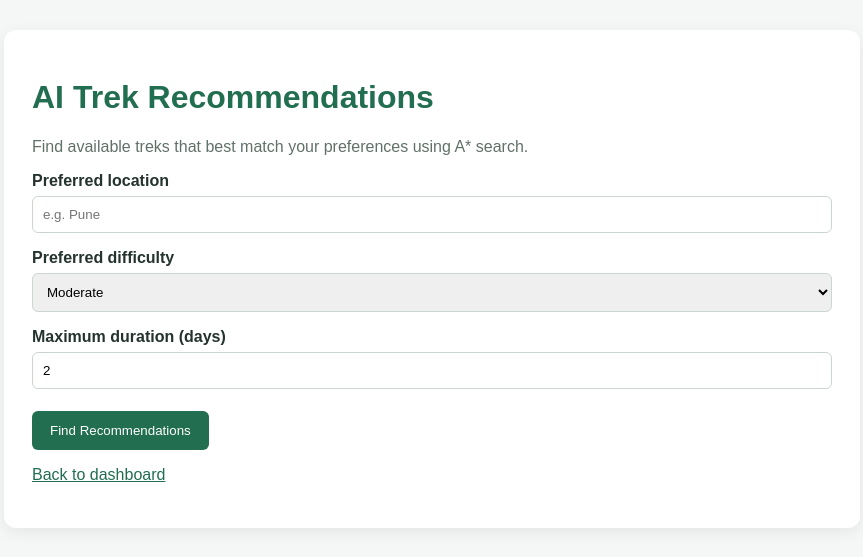
After one commit to mrnl01/trek-management-system, a Flask app: page /user/ai-recommendations in a window 1280 px wide. The commit adds this page. Shown: the top 557 px of the page, without its empty margins (208-1071 px from the left). Run offline with Flask 3, Linux system fonts and the light colour scheme; the visitor is signed in with stand-in values (Sample User, id 1); parts of the project's set-up code (start-up, migrations or seed data) failed here and were passed over.

Commit message:
Add remaining project files

```diff
--- /dev/null
+++ b/ai_recommender.py
@@ -0,0 +1,220 @@
+
+import heapq
+from itertools import count
+
+
+# Cost of relaxing each preference
+RELAX_COST = {
+    "duration": 1,
+    "location": 3,
+    "difficulty": 5,
+}
+
+
+def is_available(trek):
+    return (
+        trek["status"].lower() == "open"
+        and trek["available_slots"] > 0
+    )
+
+
+def same_location(trek_location, preferred_location):
+    trek_location = trek_location.strip().casefold()
+    preferred_location = preferred_location.strip().casefold()
+
+    return (
+        preferred_location in trek_location
+        or trek_location in preferred_location
+    )
+
+
+def matches(trek, preferences, state):
+    relax_duration, relax_location, relax_difficulty = state
+
+    if not relax_difficulty:
+        if trek["difficulty"].lower() != preferences["difficulty"].lower():
+            return False
+
+    if not relax_duration:
+        if trek["duration"] > preferences["max_duration"]:
+            return False
+
+    if not relax_location:
+        if not same_location(
+                trek["location"],
+                preferences["location"]
+        ):
+            return False
+
+    return is_available(trek)
+
+
+def heuristic(treks, preferences, state):
+    """Estimate the cheapest relaxations needed for a valid trek."""
+    relax_duration, relax_location, relax_difficulty = state
+    best = float("inf")
+
+    for trek in treks:
+        if not is_available(trek):
+            continue
+
+        cost = 0
+
+        if (
+            not relax_difficulty
+            and trek["difficulty"].lower()
+            != preferences["difficulty"].lower()
+        ):
+            cost += RELAX_COST["difficulty"]
+
+        if (
+            not relax_duration
+            and trek["duration"] > preferences["max_duration"]
+        ):
+            cost += RELAX_COST["duration"]
+
+        if (
+                not relax_location
+                and not same_location(
+            trek["location"],
+            preferences["location"]
+        )
+        ):
+            cost += RELAX_COST["location"]
+
+        best = min(best, cost)
+
+    return best
+
+
+def astar_recommend(treks, preferences):
+    """Find the lowest-cost preference relaxation using A*."""
+    start = (False, False, False)
+    serial = count()
+
+    frontier = [
+        (
+            heuristic(treks, preferences, start),
+            0,
+            next(serial),
+            start,
+        )
+    ]
+
+    best_cost = {start: 0}
+    explored = 0
+
+    while frontier:
+        _, g_cost, _, state = heapq.heappop(frontier)
+
+        if g_cost != best_cost.get(state):
+            continue
+
+        explored += 1
+
+        results = [
+            trek for trek in treks
+            if matches(trek, preferences, state)
+        ]
+
+        if results:
+            return {
+                "treks": results,
+                "relaxed": [
+                    name for name, enabled in zip(
+                        ("duration", "location", "difficulty"),
+                        state
+                    )
+                    if enabled
+                ],
+                "cost": g_cost,
+                "states_explored": explored,
+            }
+
+        # Each successor relaxes one additional preference.
+        for index, name in enumerate(
+            ("duration", "location", "difficulty")
+        ):
+            if state[index]:
+                continue
+
+            next_state = list(state)
+            next_state[index] = True
+            next_state = tuple(next_state)
+
+            new_cost = g_cost + RELAX_COST[name]
+
+            if new_cost < best_cost.get(next_state, float("inf")):
+                best_cost[next_state] = new_cost
+                h_cost = heuristic(treks, preferences, next_state)
+
+                heapq.heappush(
+                    frontier,
+                    (
+                        new_cost + h_cost,
+                        new_cost,
+                        next(serial),
+                        next_state,
+                    ),
+                )
+
+    return {
+        "treks": [],
+        "relaxed": [],
+        "cost": None,
+        "states_explored": explored,
+    }
+
+
+# Test the algorithm independently before integrating Flask.
+if __name__ == "__main__":
+    sample_treks = [
+        {
+            "name": "Rajmachi Trek",
+            "location": "Pune",
+            "difficulty": "Moderate",
+            "duration": 2,
+            "status": "Open",
+            "available_slots": 0,
+        },
+        {
+            "name": "Lohagad Trek",
+            "location": "Pune",
+            "difficulty": "Moderate",
+            "duration": 2,
+            "status": "Open",
+            "available_slots": 5,
+        },
+        {
+            "name": "Harishchandragad Trek",
+            "location": "Nashik",
+            "difficulty": "Moderate",
+            "duration": 3,
+            "status": "Open",
+            "available_slots": 4,
+        },
+        {
+            "name": "Closed Trek",
+            "location": "Pune",
+            "difficulty": "Moderate",
+            "duration": 2,
+            "status": "Closed",
+            "available_slots": 10,
+        },
+    ]
+
+    preferences = {
+        "difficulty": "Moderate",
+        "max_duration": 2,
+        "location": "Pune",
+    }
+
+    result = astar_recommend(sample_treks, preferences)
+
+    print("Relaxed preferences:", result["relaxed"])
+    print("Search cost:", result["cost"])
+    print("States explored:", result["states_explored"])
+    print("Recommended treks:")
+
+    for trek in result["treks"]:
+        print("-", trek["name"])
--- a/app.py
+++ b/app.py
@@ -7,6 +7,9 @@ from flask import (
     flash
 
 )
+
+from ai_recommender import astar_recommend
+
 from flask_login import (
     login_user,
     logout_user,
@@ -1476,6 +1479,70 @@ def update_participant_status(booking_id):
             trek_id=booking.trek_id
         )
     )
+
+
+@app.route("/user/ai-recommendations", methods=["GET", "POST"])
+@login_required
+def ai_recommendations():
+    if current_user.role != "trekker":
+        flash("Access denied.", "danger")
+        return redirect(url_for("login"))
+
+    recommendations = None
+    preferences = {
+        "location": "",
+        "difficulty": "Moderate",
+        "max_duration": 2,
+    }
+
+    if request.method == "POST":
+        location = request.form.get("location", "").strip()
+        difficulty = request.form.get("difficulty", "Moderate").strip()
+        max_duration_raw = request.form.get("max_duration", "2")
+
+        if not location:
+            flash("Please enter a preferred location.", "danger")
+        else:
+            try:
+                max_duration = int(max_duration_raw)
+
+                if max_duration < 1:
+                    raise ValueError
+
+                preferences = {
+                    "location": location,
+                    "difficulty": difficulty,
+                    "max_duration": max_duration,
+                }
+
+                treks = Trek.query.all()
+
+                trek_data = [
+                    {
+                        "id": trek.id,
+                        "name": trek.name,
+                        "location": trek.location,
+                        "difficulty": trek.difficulty,
+                        "duration": trek.duration,
+                        "status": trek.status,
+                        "available_slots": trek.available_slots,
+                    }
+                    for trek in treks
+                ]
+
+                result = astar_recommend(trek_data, preferences)
+                recommendations = result
+
+            except ValueError:
+                flash("Maximum duration must be a positive whole number.", "danger")
+
+    return render_template(
+        "ai_recommendations.html",
+        recommendations=recommendations,
+        preferences=preferences,
+    )
+
+
 if __name__ == "__main__":
     with app.app_context():
         db.create_all()
--- /dev/null
+++ b/templates/ai_recommendations.html
@@ -0,0 +1,164 @@
+
+<!DOCTYPE html>
+<html lang="en">
+<head>
+    <meta charset="UTF-8">
+    <meta name="viewport" content="width=device-width, initial-scale=1.0">
+    <title>AI Trek Recommendations</title>
+    <style>
+        body {
+            font-family: Arial, sans-serif;
+            background: #f4f7f6;
+            margin: 0;
+            padding: 30px;
+            color: #24332d;
+        }
+
+        .container {
+            max-width: 800px;
+            margin: auto;
+            background: white;
+            padding: 28px;
+            border-radius: 12px;
+            box-shadow: 0 4px 15px #00000012;
+        }
+
+        h1 {
+            color: #216e50;
+        }
+
+        label {
+            display: block;
+            margin-top: 16px;
+            font-weight: bold;
+        }
+
+        input, select {
+            width: 100%;
+            padding: 10px;
+            margin-top: 6px;
+            box-sizing: border-box;
+            border: 1px solid #ccd5d0;
+            border-radius: 6px;
+        }
+
+        button {
+            margin-top: 22px;
+            background: #216e50;
+            color: white;
+            padding: 12px 18px;
+            border: none;
+            border-radius: 6px;
+            cursor: pointer;
+        }
+
+        .trek {
+            border: 1px solid #d8e4dc;
+            padding: 16px;
+            margin-top: 14px;
+            border-radius: 8px;
+        }
+
+        .muted {
+            color: #617168;
+        }
+
+        a {
+            color: #216e50;
+        }
+    </style>
+</head>
+<body>
+<div class="container">
+    <h1>AI Trek Recommendations</h1>
+    <p class="muted">
+        Find available treks that best match your preferences using A* search.
+    </p>
+
+    <form method="POST">
+        <label for="location">Preferred location</label>
+        <input
+            id="location"
+            name="location"
+            value="{{ preferences.location }}"
+            placeholder="e.g. Pune"
+            required
+        >
+
+        <label for="difficulty">Preferred difficulty</label>
+        <select id="difficulty" name="difficulty">
+            <option value="Easy"
+                {% if preferences.difficulty == "Easy" %}selected{% endif %}>
+                Easy
+            </option>
+            <option value="Moderate"
+                {% if preferences.difficulty == "Moderate" %}selected{% endif %}>
+                Moderate
+            </option>
+            <option value="Hard"
+                {% if preferences.difficulty == "Hard" %}selected{% endif %}>
+                Hard
+            </option>
+        </select>
+
+        <label for="max_duration">Maximum duration (days)</label>
+        <input
+            id="max_duration"
+            name="max_duration"
+            type="number"
+            min="1"
+            value="{{ preferences.max_duration }}"
+            required
+        >
+
+        <button type="submit">Find Recommendations</button>
+    </form>
+
+    {% if recommendations is not none %}
+        <h2>Results</h2>
+
+        {% if recommendations.treks %}
+            <p>
+                <strong>Search cost:</strong> {{ recommendations.cost }}
+            </p>
+            <p>
+                <strong>States explored:</strong>
+                {{ recommendations.states_explored }}
+            </p>
+
+            {% if recommendations.relaxed %}
+                <p>
+                    <strong>Preferences relaxed:</strong>
+                    {{ recommendations.relaxed | join(", ") }}
+                </p>
+                <p class="muted">
+                    These treks match after relaxing the preferences listed above.
+                </p>
+            {% else %}
+                <p>Your preferences matched available treks exactly!</p>
+            {% endif %}
+
+            {% for trek in recommendations.treks %}
+                <div class="trek">
+                    <h3>{{ trek.name }}</h3>
+                    <p><strong>Location:</strong> {{ trek.location }}</p>
+                    <p><strong>Difficulty:</strong> {{ trek.difficulty }}</p>
+                    <p><strong>Duration:</strong> {{ trek.duration }} days</p>
+                    <p><strong>Available slots:</strong>
+                        {{ trek.available_slots }}</p>
+
+                    <a href="{{ url_for('trek_details', trek_id=trek.id) }}">
+                        View trek
+                    </a>
+
+                </div>
+            {% endfor %}
+        {% else %}
+            <p>No available treks were found, even after relaxing all preferences.</p>
+        {% endif %}
+    {% endif %}
+
+    <p><a href="{{ url_for('user_dashboard') }}">Back to dashboard</a></p>
+</div>
+</body>
+</html>
```
Also changed, not shown: templates/user_dashboard.html (+16 -0 lines).
